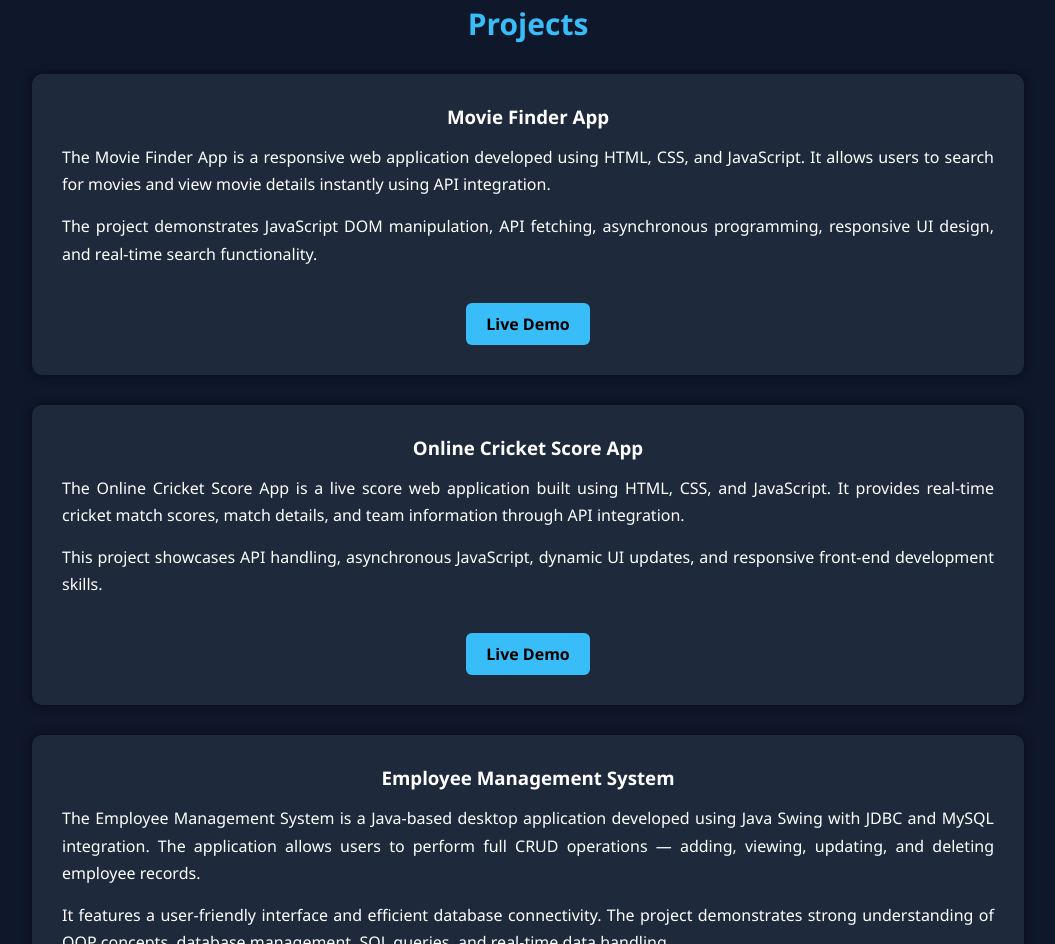
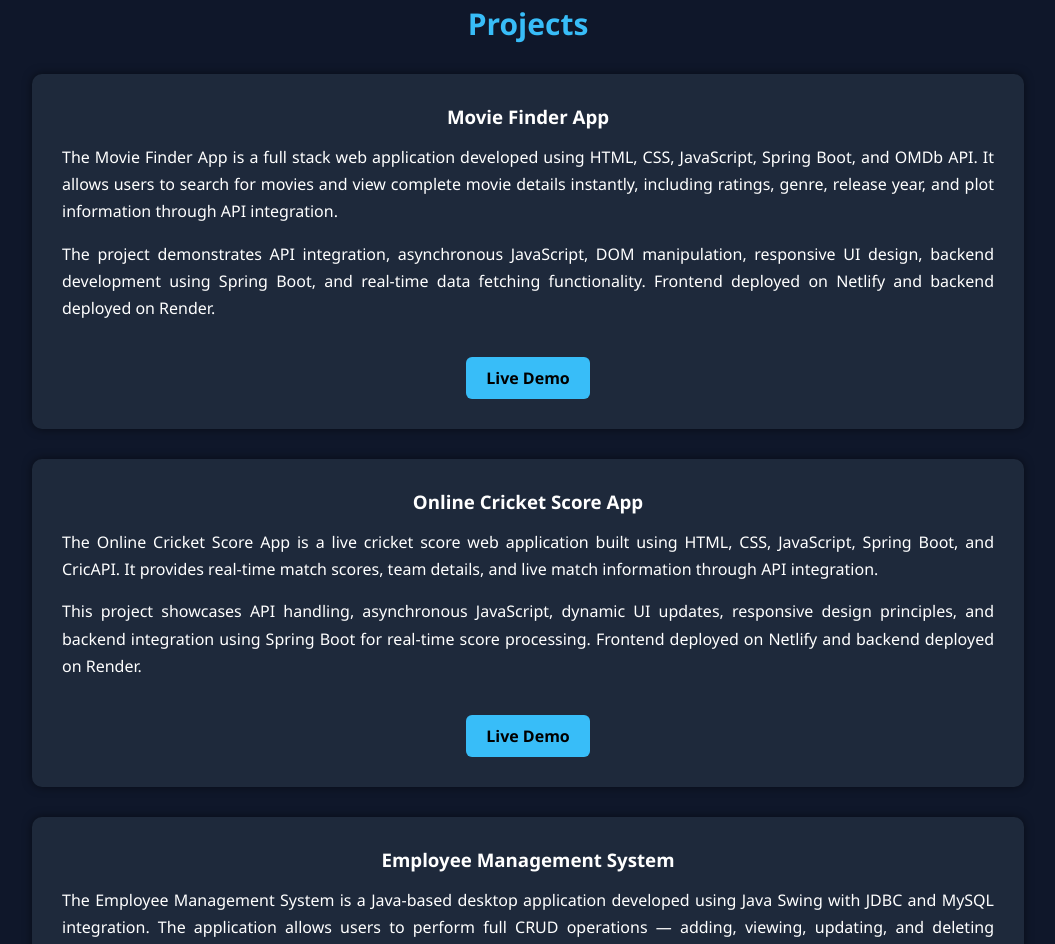
Before and after one commit to Samdaani711/Portfolio-Website, a plain HTML site: page index.html in a window 1280 px wide. Shown: the part 1803-2747 px from the top of the page, without its empty margins (112-1167 px from the left). Drawn offline with nearby package versions, Linux system fonts and the light colour scheme.

Commit message:
Update index.html

```diff
--- a/index.html
+++ b/index.html
@@ -117,14 +117,17 @@ class="btn" target="_blank">Download Resume</a>
         <h3>Movie Finder App</h3>
 
         <p>
-            The Movie Finder App is a responsive web application developed using
-            HTML, CSS, and JavaScript. It allows users to search for movies and
-            view movie details instantly using API integration.
+            The Movie Finder App is a full stack web application developed using
+            HTML, CSS, JavaScript, Spring Boot, and OMDb API. It allows users to
+            search for movies and view complete movie details instantly, including
+            ratings, genre, release year, and plot information through API integration.
         </p>
 
         <p>
-            The project demonstrates JavaScript DOM manipulation, API fetching,
-            asynchronous programming, responsive UI design, and real-time search functionality.
+            The project demonstrates API integration, asynchronous JavaScript,
+            DOM manipulation, responsive UI design, backend development using Spring Boot,
+            and real-time data fetching functionality. Frontend deployed on Netlify
+            and backend deployed on Render.
         </p>
 
         <a href="https://onlinemoviesearchapp.netlify.app/"
@@ -138,14 +141,15 @@ class="btn" target="_blank">Download Resume</a>
         <h3>Online Cricket Score App</h3>
 
         <p>
-            The Online Cricket Score App is a live score web application built using
-            HTML, CSS, and JavaScript. It provides real-time cricket match scores,
-            match details, and team information through API integration.
+            The Online Cricket Score App is a live cricket score web application built using
+            HTML, CSS, JavaScript, Spring Boot, and CricAPI. It provides real-time match scores,
+            team details, and live match information through API integration.
         </p>
 
         <p>
             This project showcases API handling, asynchronous JavaScript, dynamic UI updates,
-            and responsive front-end development skills.
+            responsive design principles, and backend integration using Spring Boot for real-time
+            score processing. Frontend deployed on Netlify and backend deployed on Render.
         </p>
 
         <a href="https://onlinecricketscoreapp.netlify.app/"
```
